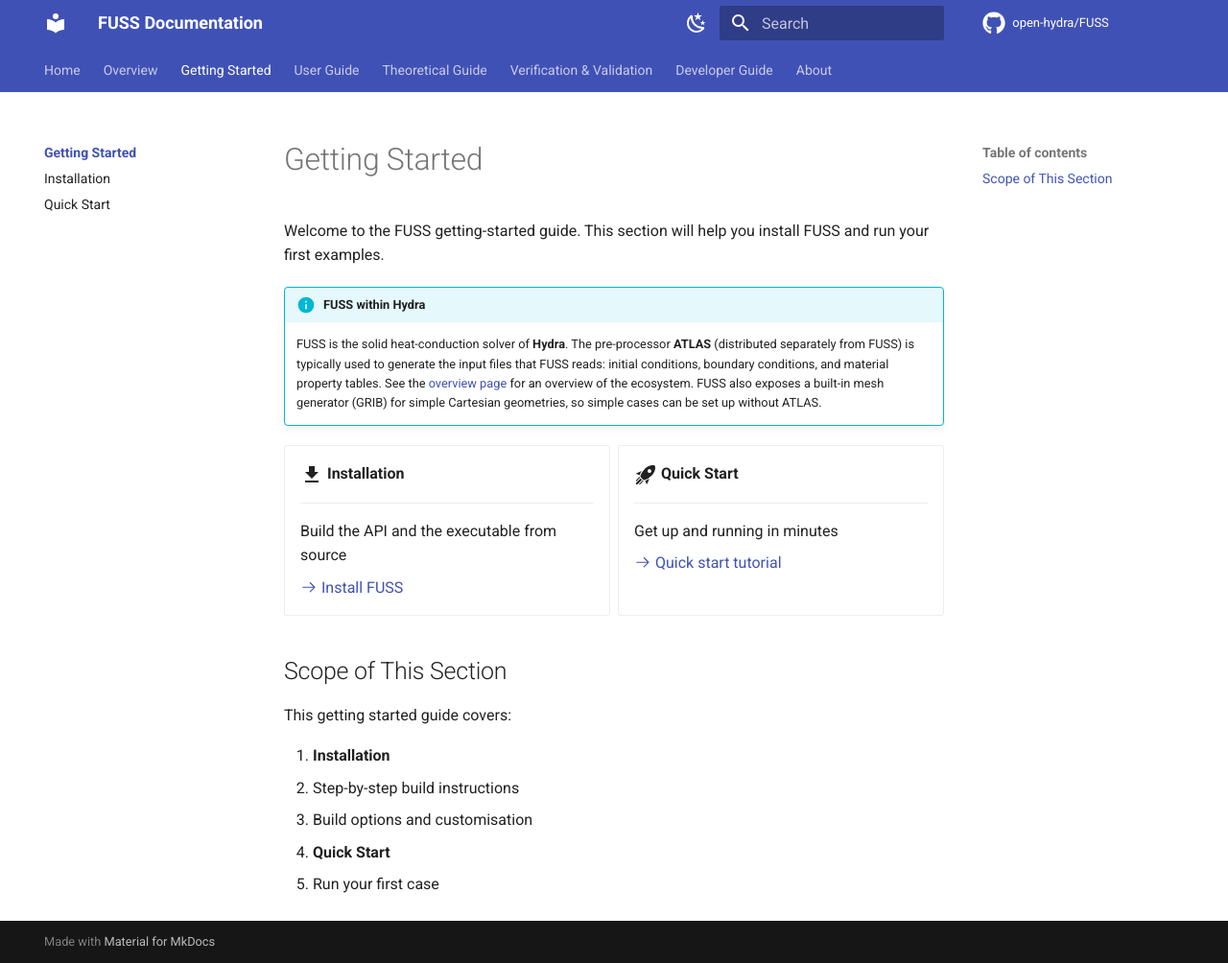
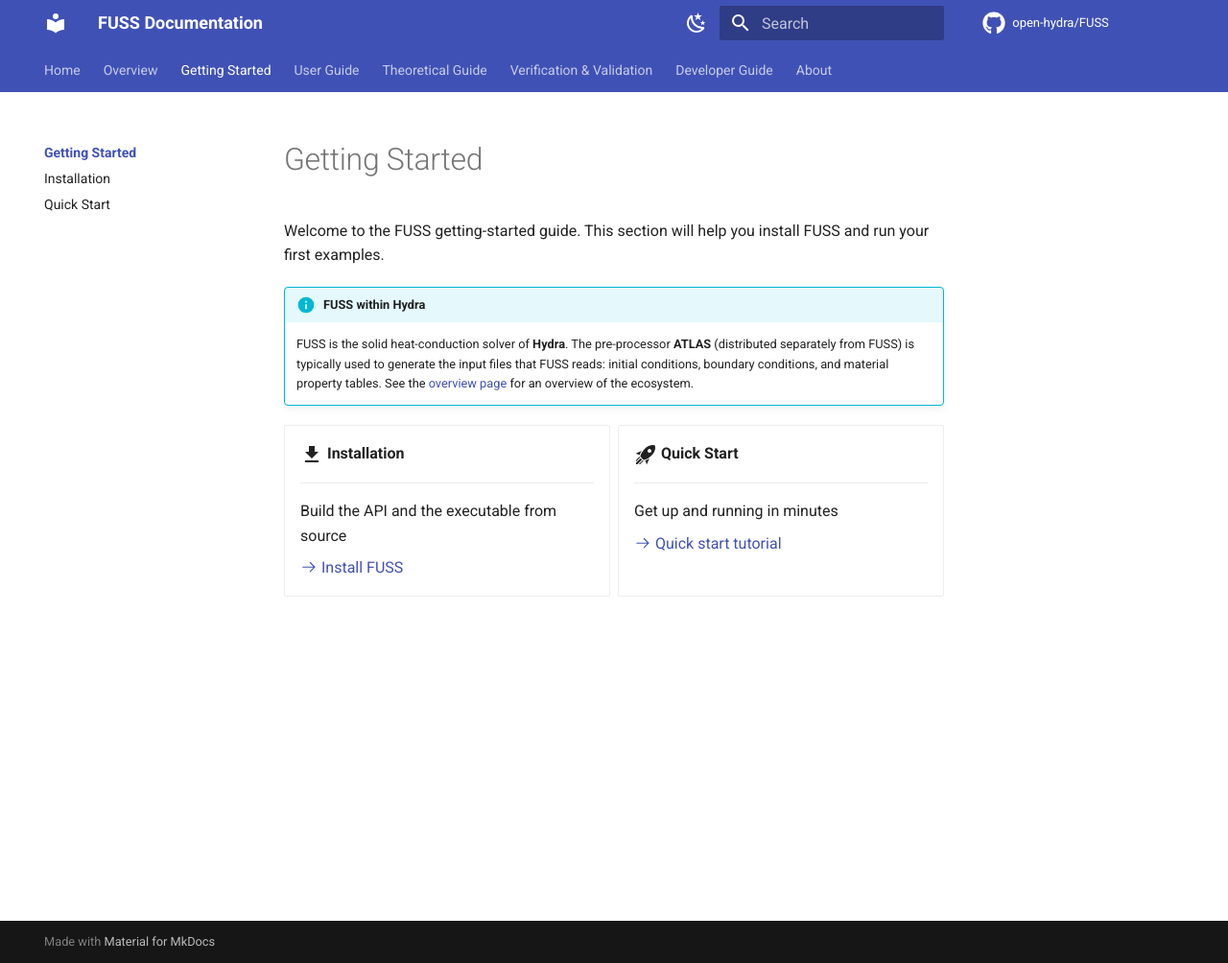
Before and after one commit to open-hydra/FUSS, an MkDocs documentation site: the page built from docs/getting-started/index.md, in a window 1280 px wide and 1004 px high. Shown: the whole window at 96% size. Built offline with MkDocs 1.6.1 and Material for MkDocs 9.7.7, drawn with Linux system fonts in a browser that asks for light colours; comment, search, counter and statistics services are not loaded.

Commit message:
Update docs getting-started

```diff
--- a/docs/getting-started/index.md
+++ b/docs/getting-started/index.md
@@ -3,7 +3,7 @@
 Welcome to the FUSS getting-started guide. This section will help you install FUSS and run your first examples.
 
 !!! info "FUSS within Hydra"
-    FUSS is the solid heat-conduction solver of **Hydra**. The pre-processor **ATLAS** (distributed separately from FUSS) is typically used to generate the input files that FUSS reads: initial conditions, boundary conditions, and material property tables. See the [overview page](../overview.md#hydra-cfd-suite) for an overview of the ecosystem. FUSS also exposes a built-in mesh generator (GRIB) for simple Cartesian geometries, so simple cases can be set up without ATLAS.
+    FUSS is the solid heat-conduction solver of **Hydra**. The pre-processor **ATLAS** (distributed separately from FUSS) is typically used to generate the input files that FUSS reads: initial conditions, boundary conditions, and material property tables. See the [overview page](../overview.md#hydra-cfd-suite) for an overview of the ecosystem.
 
 <div class="grid cards" markdown>
 
@@ -24,14 +24,3 @@ Welcome to the FUSS getting-started guide. This section will help you install FU
     [:octicons-arrow-right-24: Quick start tutorial](quick-start.md)
 
 </div>
-
-## Scope of This Section
-
-This getting started guide covers:
-
-1. **Installation**
-   - Step-by-step build instructions
-   - Build options and customisation
-
-2. **Quick Start**
-   - Run your first case
```
Also changed, not shown: docs/getting-started/quick-start.md (+2 -10 lines), docs/overview.md (+1 -1 lines).
